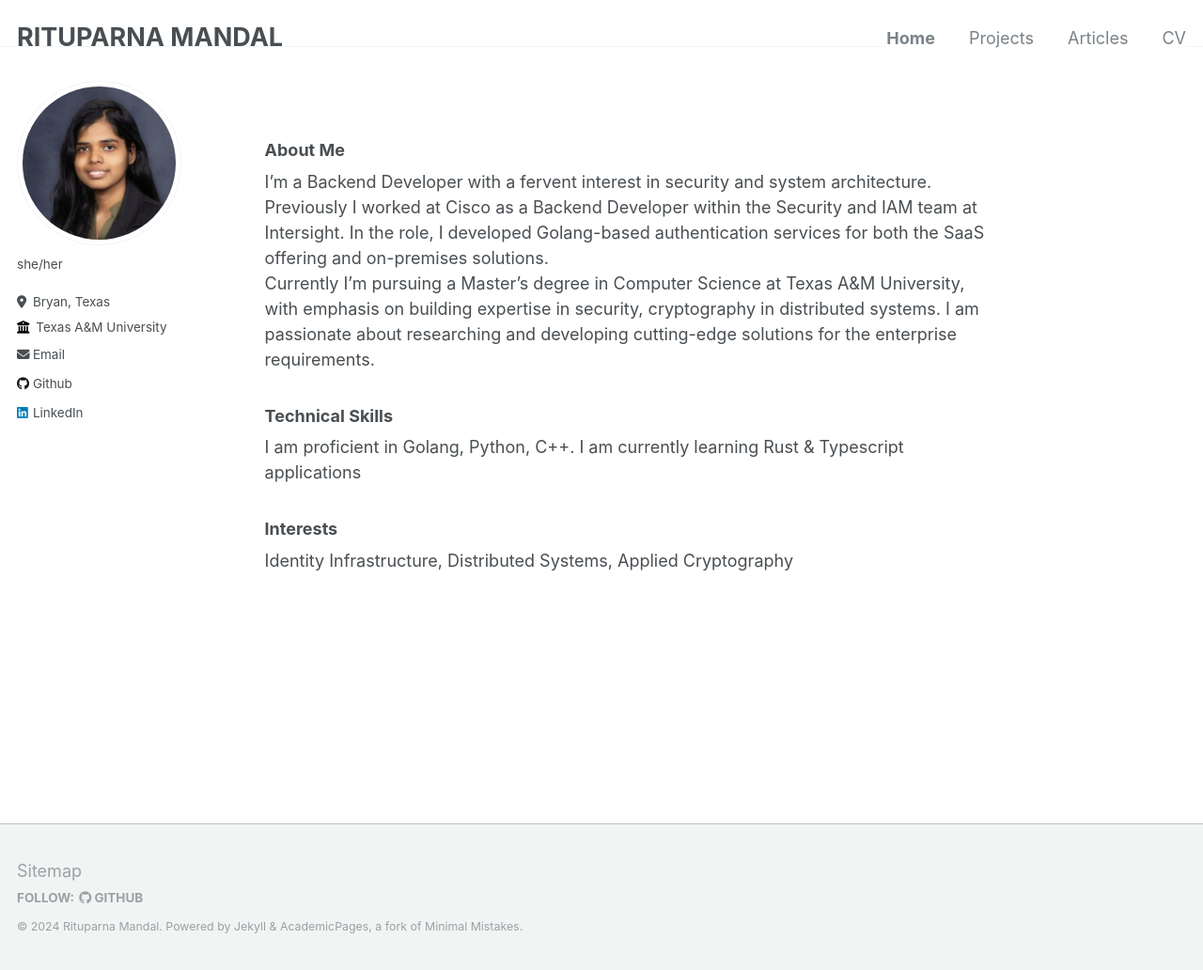
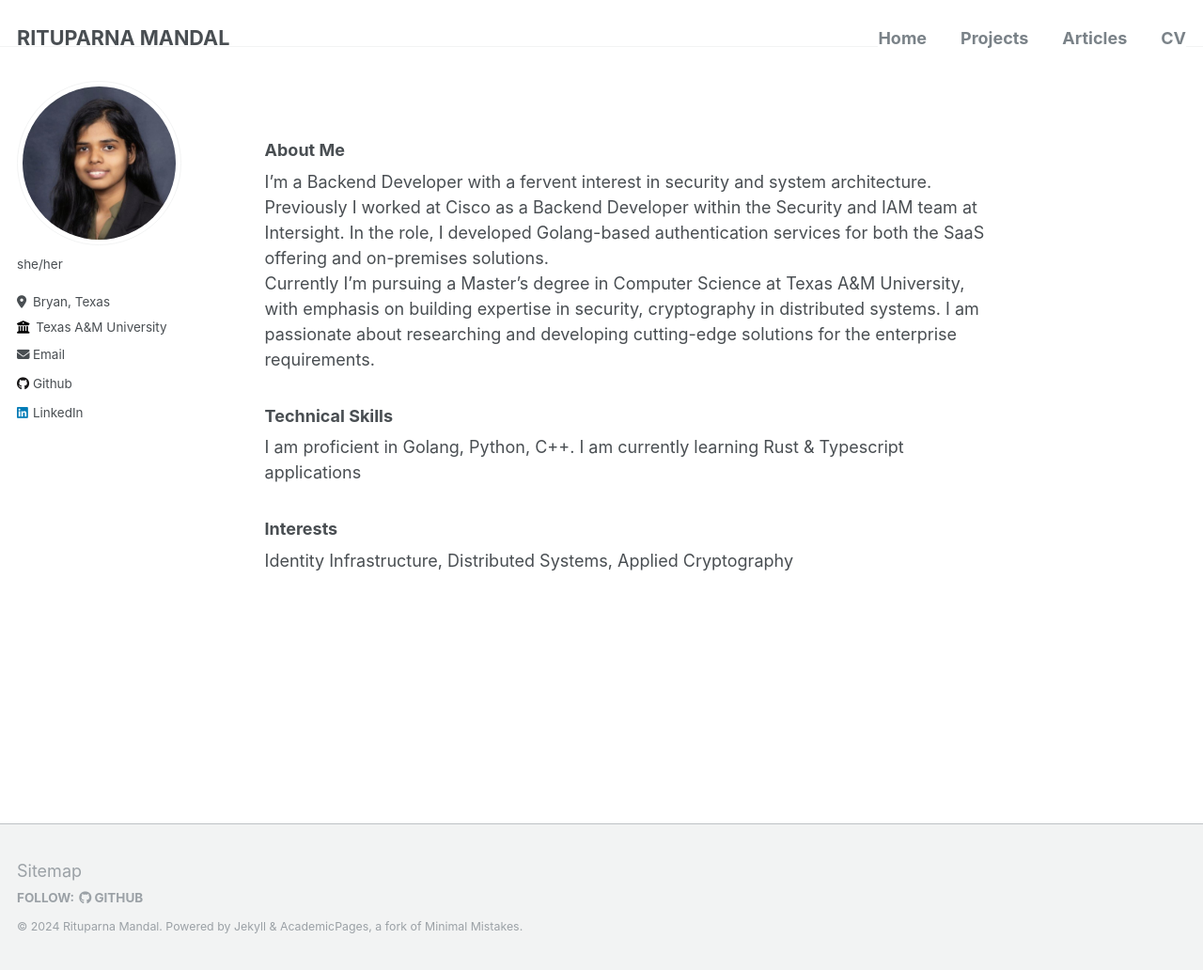
Before and after one commit to m-rit/m-rit.github.io, a Jekyll site: the page built from _pages/about.md, in a window 1280 px wide and 1032 px high. Shown: the whole window at 94% size. Built offline with Jekyll 4.4.1, drawn with Linux system fonts in a browser that asks for light colours.

Commit message:
Update _masthead.scss

```diff
--- a/_sass/_masthead.scss
+++ b/_sass/_masthead.scss
@@ -56,7 +56,7 @@
 }
 
 .masthead__name {
-  font-size: 1.5em; /* Adjust as needed */
+  font-size: larger; /* Adjust as needed */
   font-weight: bold; /* Make the name bold */
 }
 
@@ -70,6 +70,7 @@
 
 .masthead__menu-item {
   margin-right: 1em;
+  font-weight: bold;
 }
 
 .masthead__menu-item a {
```
